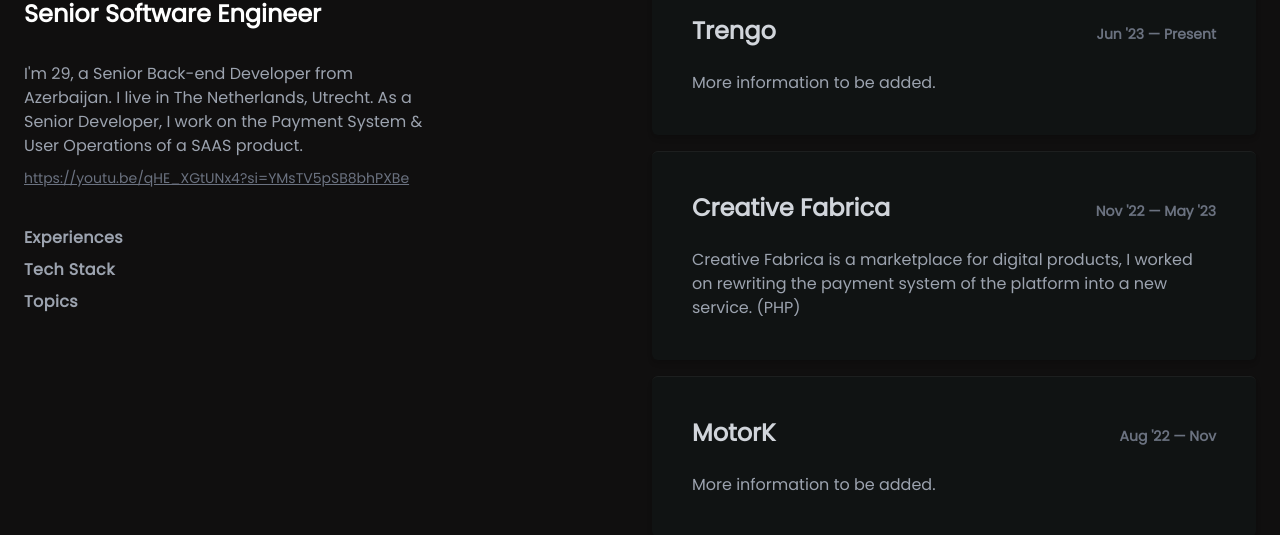
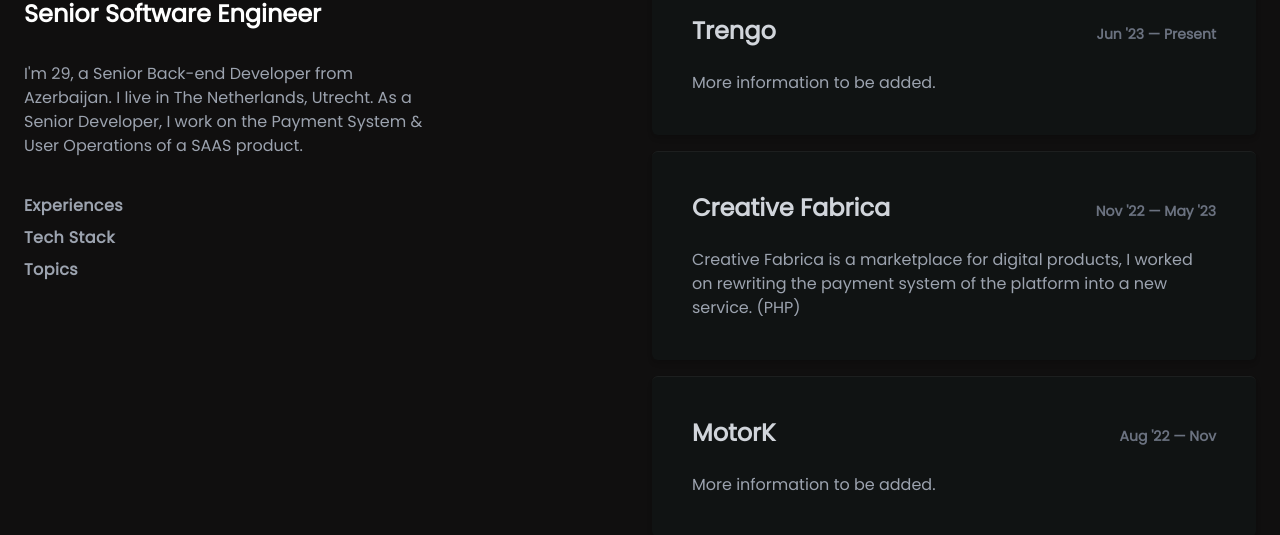
Before and after one commit to agilasadi/agilasadi.github.io, a plain HTML site: page index.html in a window 1280 px wide. Shown: the part 142-677 px from the top of the page. Drawn offline with Linux system fonts and the light colour scheme.

Commit message:
Update index.html

```diff
--- a/index.html
+++ b/index.html
@@ -28,12 +28,6 @@
 							I live in The Netherlands, Utrecht. As a Senior Developer,
 							I work on the Payment System & User Operations of a SAAS product.
 						</p>
-						<div class="mt-2">
-							<a class="underline text-gray-500 text-sm" target="_blank"
-								href="https://youtu.be/qHE_XGtUNx4?si=YMsTV5pSB8bhPXBe">
-								https://youtu.be/qHE_XGtUNx4?si=YMsTV5pSB8bhPXBe
-							</a>
-						</div>
 						<div class="pt-8 hidden lg:block">
 							<ul class="text-gray-400">
 								<li class="py-1">
```
